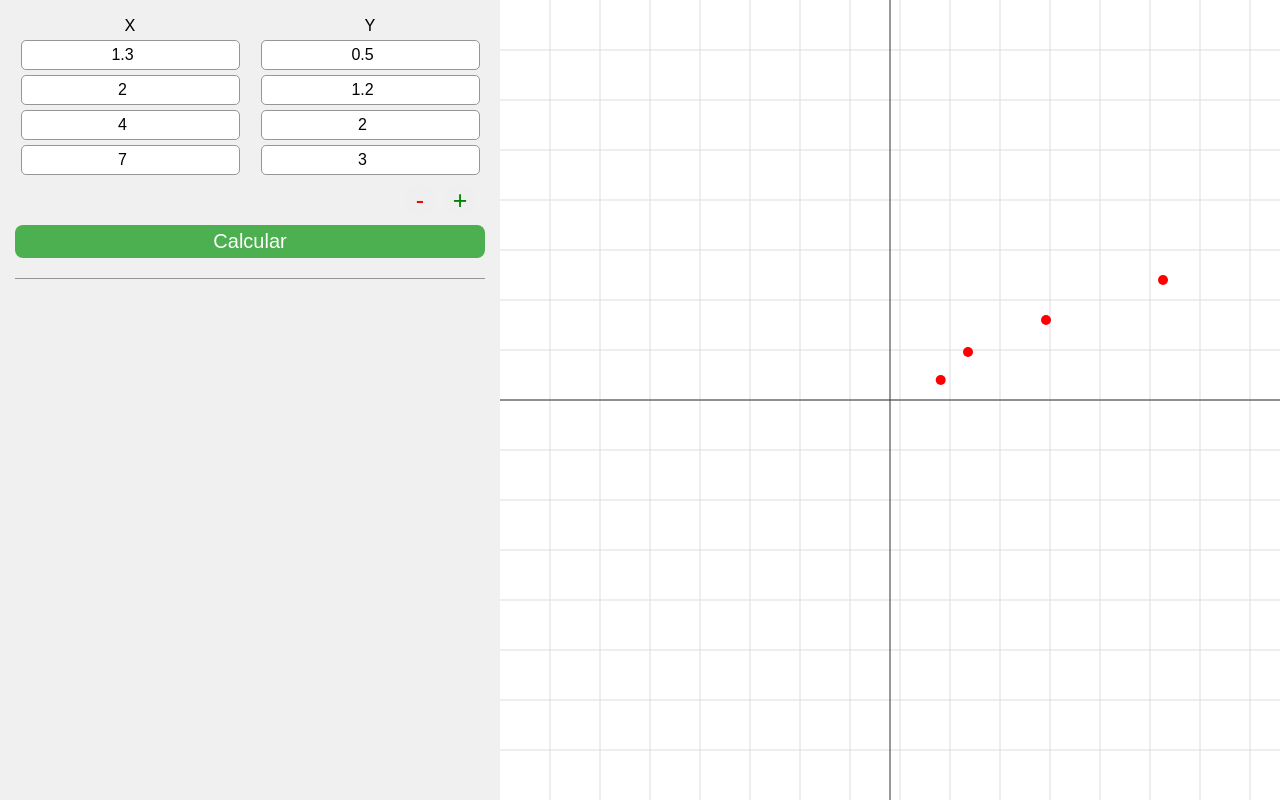
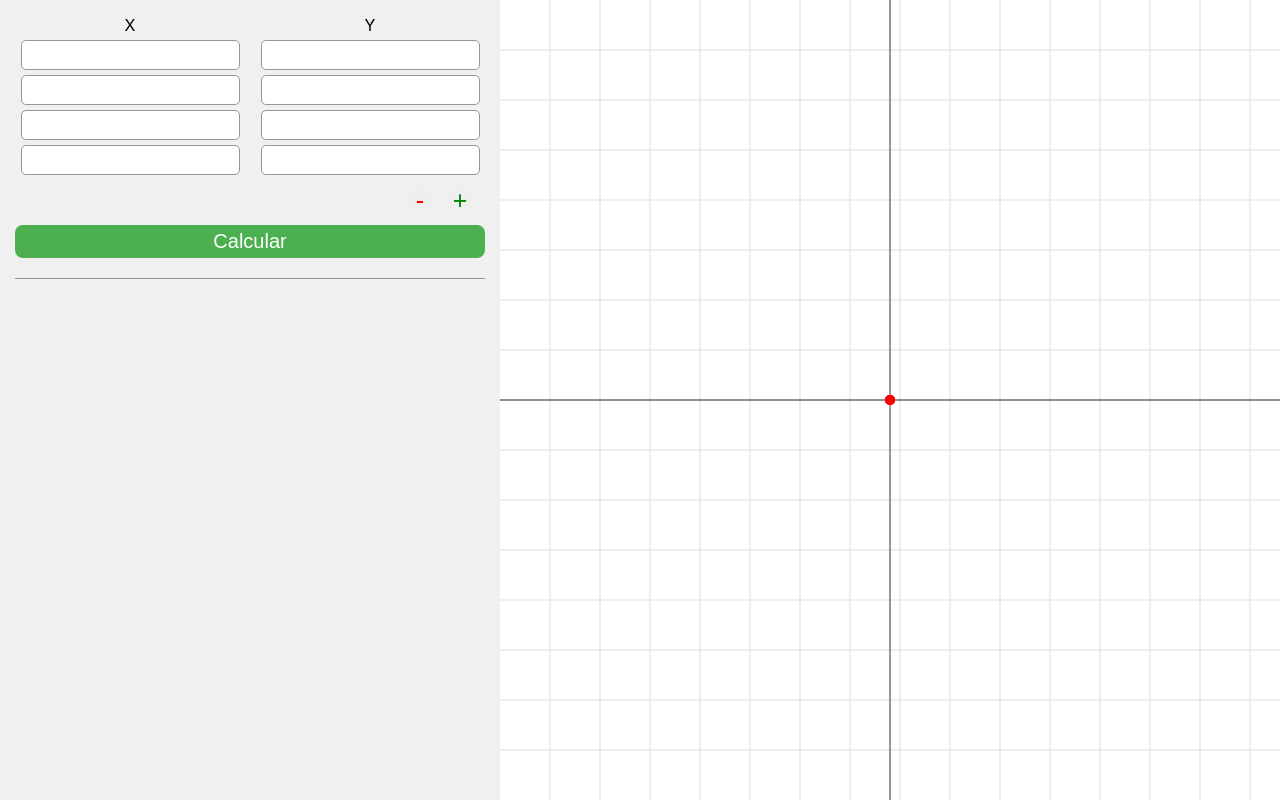
Before and after one commit to DanielJunkes/Calculo-Numerico, a React (Create React App) app: page / in a window 1280 px wide. Built offline with nearby package versions, Linux system fonts and the light colour scheme.

Commit message:
correção

```diff
--- a/src/App.js
+++ b/src/App.js
@@ -4,10 +4,10 @@ import Graph from "./components/Graph";
 import { useState } from "react";
 
 function App() {
-  // const [xValues, setXValues] = useState(["", "", "", ""]);
-  // const [yValues, setYValues] = useState(["", "", "", ""]);
-  const [xValues, setXValues] = useState([1.3, 2, 4, 7]);
-  const [yValues, setYValues] = useState([0.5, 1.2, 2, 3]);
+  const [xValues, setXValues] = useState(["", "", "", ""]);
+  const [yValues, setYValues] = useState(["", "", "", ""]);
+  // const [xValues, setXValues] = useState([1.3, 2, 4, 7]);
+  // const [yValues, setYValues] = useState([0.5, 1.2, 2, 3]);
   const [functionType, setFunctionType] = useState("");
   const [result, setResult] = useState("");
 
```
